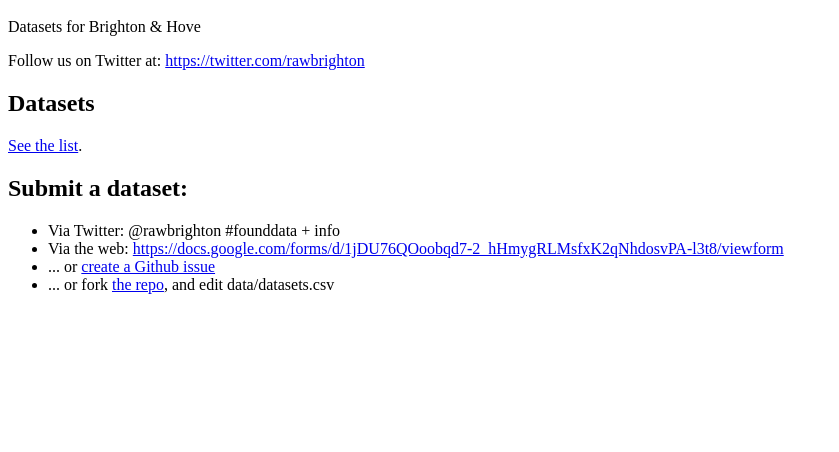
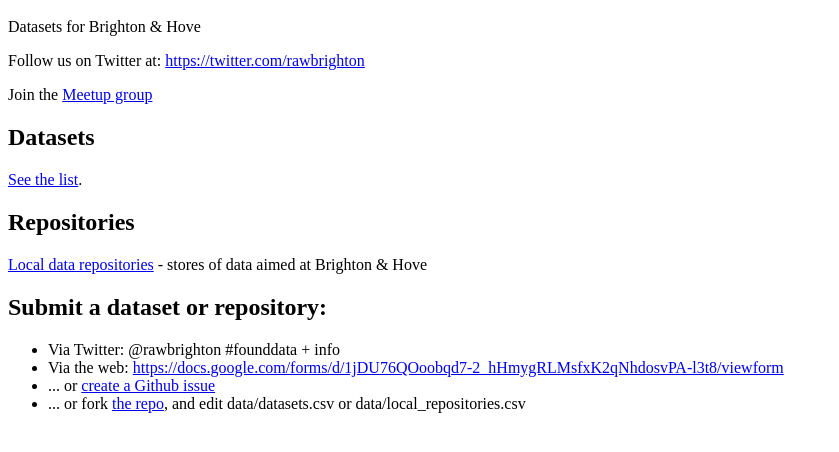
Before and after one commit to exmosis/rawbrighton, a plain HTML site: page index.html in a window 1280 px wide. Shown: the part 48-500 px from the top of the page, without its empty margins (0-839 px from the left). Drawn offline with Linux system fonts and the light colour scheme.

Commit message:
Added meetup.com link, and local repositories link

```diff
--- a/index.html
+++ b/index.html
@@ -9,17 +9,23 @@
 
 <p>Follow us on Twitter at: <a href="https://twitter.com/rawbrighton">https://twitter.com/rawbrighton</a></p>
 
+<p>Join the <a href="http://www.meetup.com/Open-data-Brighton-and-Hove/">Meetup group</a></p>
+
 <h2>Datasets</h2>
 
 <p><a href="https://github.com/exmosis/rawbrighton/blob/master/data/datasets.csv">See the list</a>.</p>
 
-<h2>Submit a dataset:</h2>
+<h2>Repositories</h2>
+
+<p><a href="https://github.com/exmosis/rawbrighton/blob/master/data/local_repositories.csv">Local data repositories</a> - stores of data aimed at Brighton & Hove</a></p>
+
+<h2>Submit a dataset or repository:</h2>
 
 <ul>
 <li>Via Twitter: @rawbrighton #founddata + info</li>
 <li>Via the web: <a href="https://docs.google.com/forms/d/1jDU76QOoobqd7-2_hHmygRLMsfxK2qNhdosvPA-l3t8/viewform">https://docs.google.com/forms/d/1jDU76QOoobqd7-2_hHmygRLMsfxK2qNhdosvPA-l3t8/viewform</a></li>
 <li>... or <a href="https://github.com/exmosis/rawbrighton/issues">create a Github issue</a></li>
-<li>... or fork <a href="https://github.com/exmosis/rawbrighton">the repo</a>, and edit data/datasets.csv</li>
+<li>... or fork <a href="https://github.com/exmosis/rawbrighton">the repo</a>, and edit data/datasets.csv or data/local_repositories.csv</li>
 </ul>
 
 </body>
```
